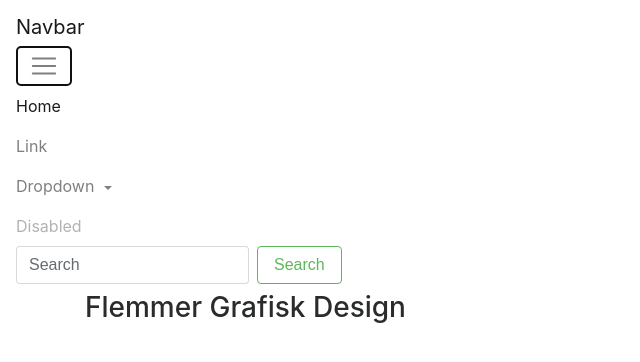
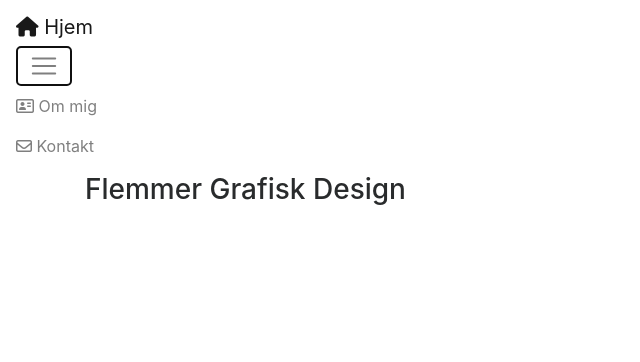
Before and after one commit to christianflemmer/Flemmer-grafisk-design, a plain HTML site: page index.html in a window 1280 px wide. Both pictures are taken after a click on the button "Toggle navigation". Shown: the whole page, without its empty margins (0-640 px from the left). Drawn offline with nearby package versions, Linux system fonts and the light colour scheme.

Commit message:
added simple styling & icons

```diff
--- a/index.html
+++ b/index.html
@@ -7,44 +7,27 @@
 
     <!-- Bootstrap CSS -->
     <link rel="stylesheet" href="https://maxcdn.bootstrapcdn.com/bootstrap/4.0.0-beta.3/css/bootstrap.min.css" integrity="sha384-Zug+QiDoJOrZ5t4lssLdxGhVrurbmBWopoEl+M6BdEfwnCJZtKxi1KgxUyJq13dy" crossorigin="anonymous">
+    <script src="https://use.fontawesome.com/7de28a29f2.js"></script>
 
     <title>Flemmer Grafisk Design</title>
   </head>
   <body>
 
         <nav class="navbar navbar-expand-lg navbar-light bg-light">
-                <a class="navbar-brand" href="#">Navbar</a>
+                <a class="navbar-brand" href="#"><i class="fa fa-home" aria-hidden="true"></i> Hjem</a>
                 <button class="navbar-toggler" type="button" data-toggle="collapse" data-target="#navbarSupportedContent" aria-controls="navbarSupportedContent" aria-expanded="false" aria-label="Toggle navigation">
                   <span class="navbar-toggler-icon"></span>
                 </button>
 
                 <div class="collapse navbar-collapse" id="navbarSupportedContent">
                   <ul class="navbar-nav mr-auto">
-                    <li class="nav-item active">
-                      <a class="nav-link" href="#">Home <span class="sr-only">(current)</span></a>
+                    <li class="nav-item">
+                      <a class="nav-link" href="#"><i class="fa fa-address-card-o" aria-hidden="true"></i> Om mig</a>
                     </li>
                     <li class="nav-item">
-                      <a class="nav-link" href="#">Link</a>
-                    </li>
-                    <li class="nav-item dropdown">
-                      <a class="nav-link dropdown-toggle" href="#" id="navbarDropdown" role="button" data-toggle="dropdown" aria-haspopup="true" aria-expanded="false">
-                        Dropdown
-                      </a>
-                      <div class="dropdown-menu" aria-labelledby="navbarDropdown">
-                        <a class="dropdown-item" href="#">Action</a>
-                        <a class="dropdown-item" href="#">Another action</a>
-                        <div class="dropdown-divider"></div>
-                        <a class="dropdown-item" href="#">Something else here</a>
-                      </div>
-                    </li>
-                    <li class="nav-item">
-                      <a class="nav-link disabled" href="#">Disabled</a>
+                      <a class="nav-link" href="#"><i class="fa fa-envelope-o" aria-hidden="true"></i> Kontakt</a>
                     </li>
                   </ul>
-                  <form class="form-inline my-2 my-lg-0">
-                    <input class="form-control mr-sm-2" type="search" placeholder="Search" aria-label="Search">
-                    <button class="btn btn-outline-success my-2 my-sm-0" type="submit">Search</button>
-                  </form>
                 </div>
               </nav>
 
```
